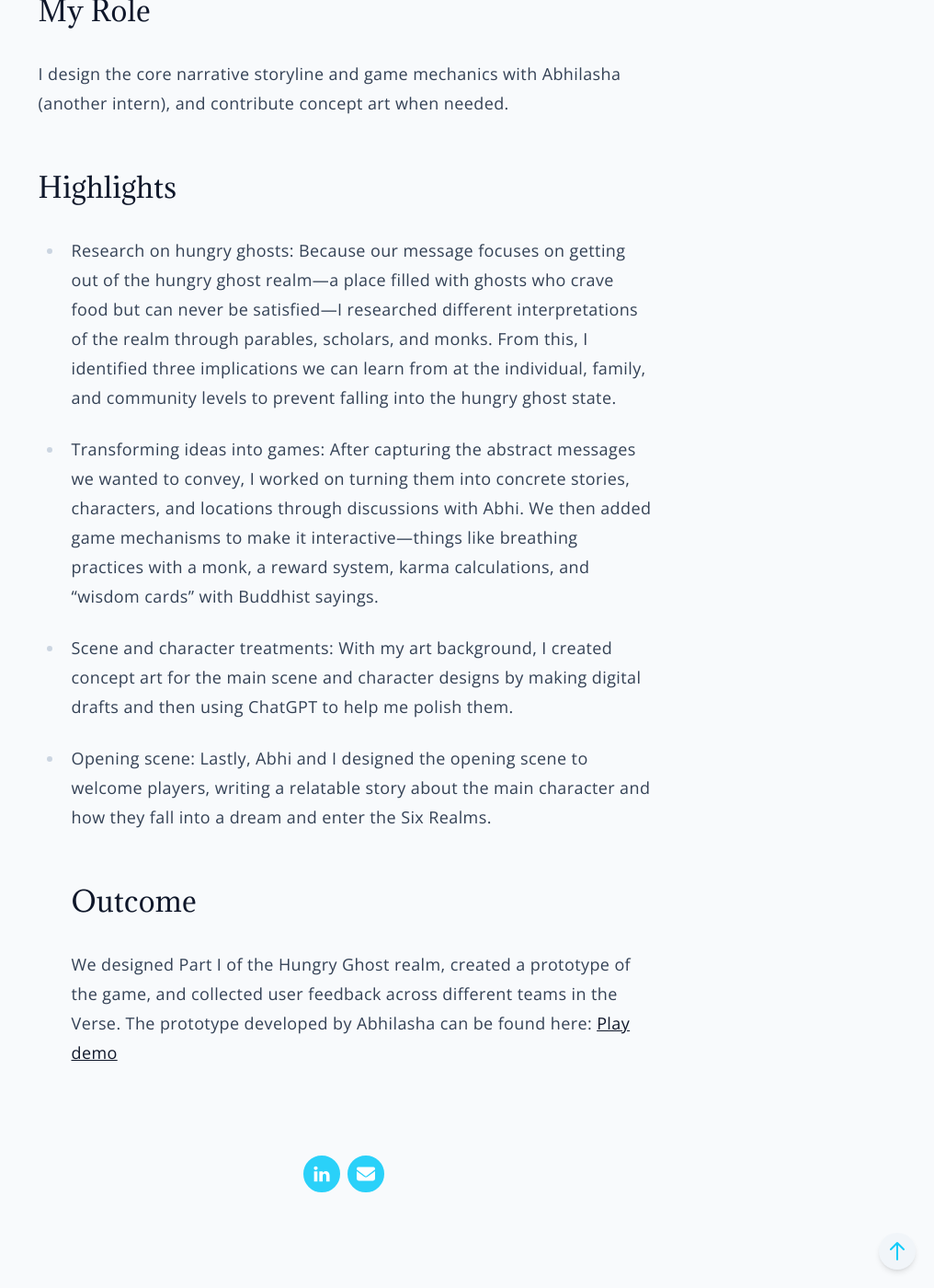
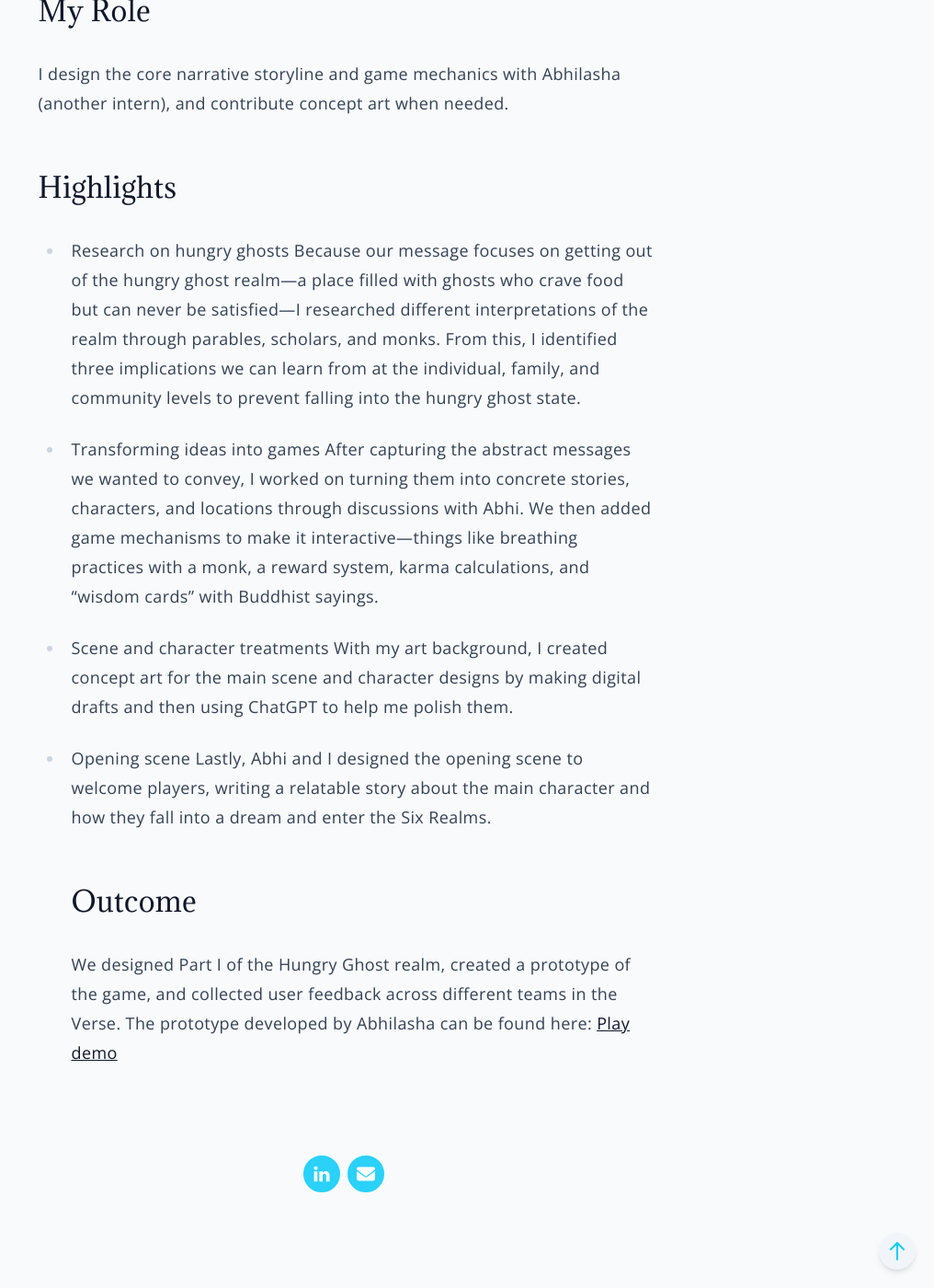
Before and after one commit to catapplesofa/portfolio, a Jekyll site: the page built from _posts/2025-12-06-karmagame.md, in a window 1280 px wide and 1400 px high, scrolled down 856 px. Shown: the whole window at 92% size, without its empty margins (264-1280 px from the left). Built offline with Jekyll 4.4.1, drawn with Linux system fonts in a browser that asks for light colours.

```diff
--- a/_posts/2025-12-06-karmagame.md
+++ b/_posts/2025-12-06-karmagame.md
@@ -18,16 +18,16 @@ comments: true
 ## My Role
  I design the core narrative storyline and game mechanics with Abhilasha (another intern), and contribute concept art when needed.
 ## Highlights
-- Research on hungry ghosts:
- Because our message focuses on getting out of the hungry ghost realm—a place filled with ghosts who crave food but can never be satisfied—I researched different interpretations of the realm through parables, scholars, and monks. From this, I identified three implications we can learn from at the individual, family, and community levels to prevent falling into the hungry ghost state.
+- Research on hungry ghosts
+Because our message focuses on getting out of the hungry ghost realm—a place filled with ghosts who crave food but can never be satisfied—I researched different interpretations of the realm through parables, scholars, and monks. From this, I identified three implications we can learn from at the individual, family, and community levels to prevent falling into the hungry ghost state.
 
-- Transforming ideas into games:
- After capturing the abstract messages we wanted to convey, I worked on turning them into concrete stories, characters, and locations through discussions with Abhi. We then added game mechanisms to make it interactive—things like breathing practices with a monk, a reward system, karma calculations, and “wisdom cards” with Buddhist sayings.
+- Transforming ideas into games
+After capturing the abstract messages we wanted to convey, I worked on turning them into concrete stories, characters, and locations through discussions with Abhi. We then added game mechanisms to make it interactive—things like breathing practices with a monk, a reward system, karma calculations, and “wisdom cards” with Buddhist sayings.
 
-- Scene and character treatments:
- With my art background, I created concept art for the main scene and character designs by making digital drafts and then using ChatGPT to help me polish them.
+- Scene and character treatments
+With my art background, I created concept art for the main scene and character designs by making digital drafts and then using ChatGPT to help me polish them.
 
-- Opening scene:
- Lastly, Abhi and I designed the opening scene to welcome players, writing a relatable story about the main character and how they fall into a dream and enter the Six Realms.
+- Opening scene
+Lastly, Abhi and I designed the opening scene to welcome players, writing a relatable story about the main character and how they fall into a dream and enter the Six Realms.
 ## Outcome
  We designed Part I of the Hungry Ghost realm, created a prototype of the game, and collected user feedback across different teams in the Verse. The prototype developed by Abhilasha can be found here: [Play demo](https://www.figma.com/proto/zCZo4arEJt6JmmqXKh0C8d/The-Verse?page-id=0%3A1&node-id=813-2902&viewport=11638%2C-5529%2C0.25&t=LZlEzFFyR5XTDeF5-1&scaling=contain&content-scaling=fixed&starting-point-node-id=813%3A2902)
```
